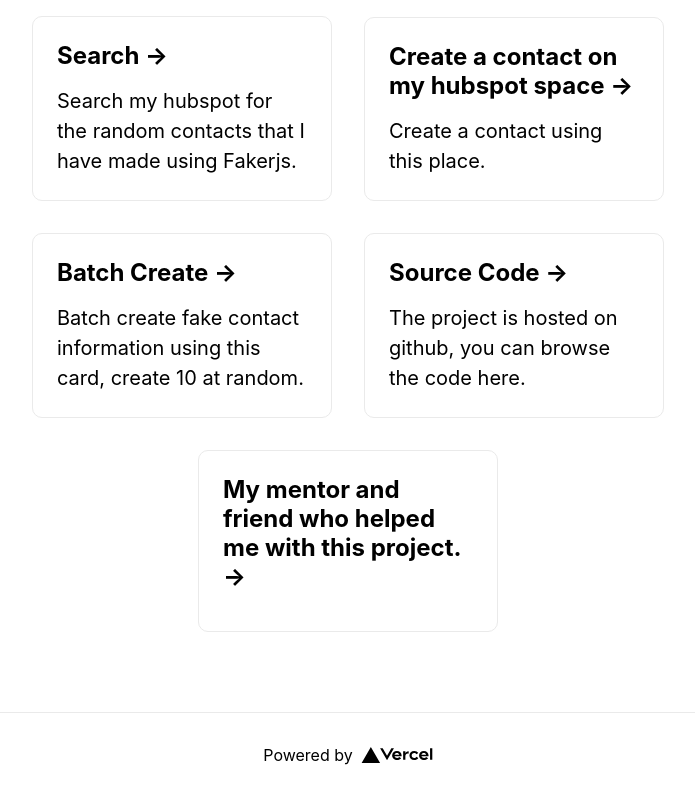
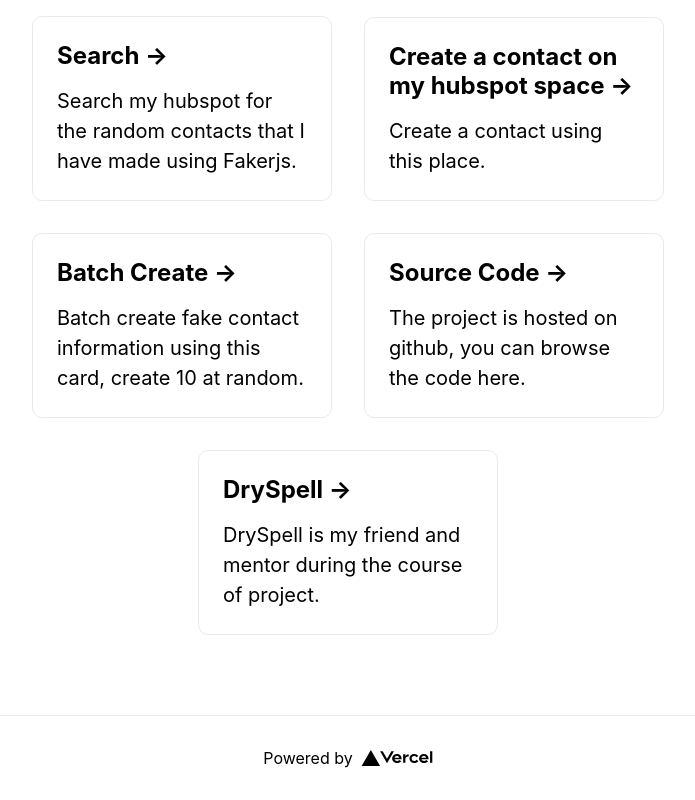
Before and after one commit to mubeenkh4u/Next-Test, a Next.js app: page / in a window 1280 px wide. Shown: the part 375-1175 px from the top of the page, without its empty margins (292-987 px from the left). Built offline with nearby package versions, Linux system fonts and the light colour scheme.

Commit message:
Modified information!

```diff
--- a/pages/index.tsx
+++ b/pages/index.tsx
@@ -65,9 +65,10 @@
 
           <Link href="https://github.com/DrySpell">
             <a className={styles.card}>
-              <h2>
-                My mentor and friend who helped me with this project. &rarr;
-              </h2>
+              <h2>DrySpell &rarr;</h2>
+              <p>
+                DrySpell is my friend and mentor during the course of project.
+              </p>
             </a>
           </Link>
         </div>
```
